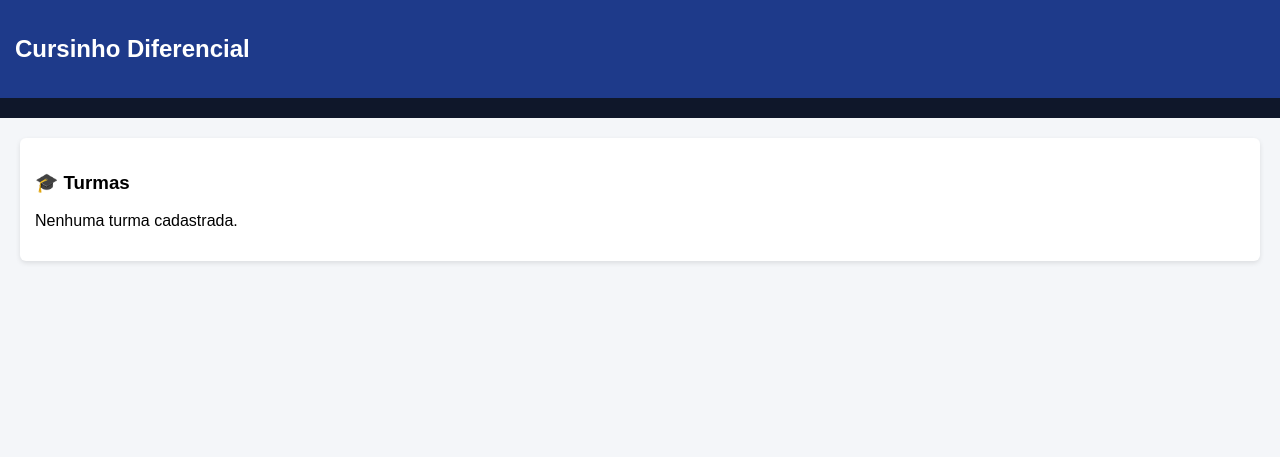
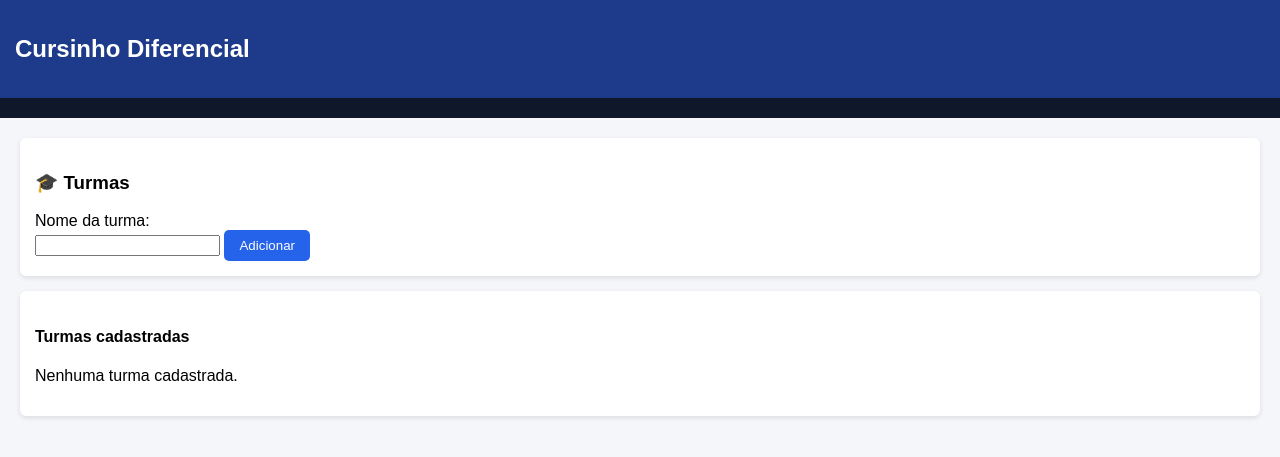
Before and after one commit to Marcosadriano7506/CURSINHO-DIFERENCIAL, a Python web app: template templates/turmas.html in a window 1280 px wide. Shown: the top 457 px of the page. Run offline with Jinja, Linux system fonts and the light colour scheme; the template is opened without the code that fills it, so the values that code supplies are empty.

Commit message:
Update turmas.html

```diff
--- a/templates/turmas.html
+++ b/templates/turmas.html
@@ -5,6 +5,15 @@
 <div class="card">
     <h3>🎓 Turmas</h3>
 
+    <form method="POST">
+        <label>Nome da turma:</label><br>
+        <input name="nome" required>
+        <button type="submit">Adicionar</button>
+    </form>
+</div>
+
+<div class="card">
+    <h4>Turmas cadastradas</h4>
     {% if turmas %}
         {% for turma in turmas %}
             <p>{{ turma[1] }}</p>
```
